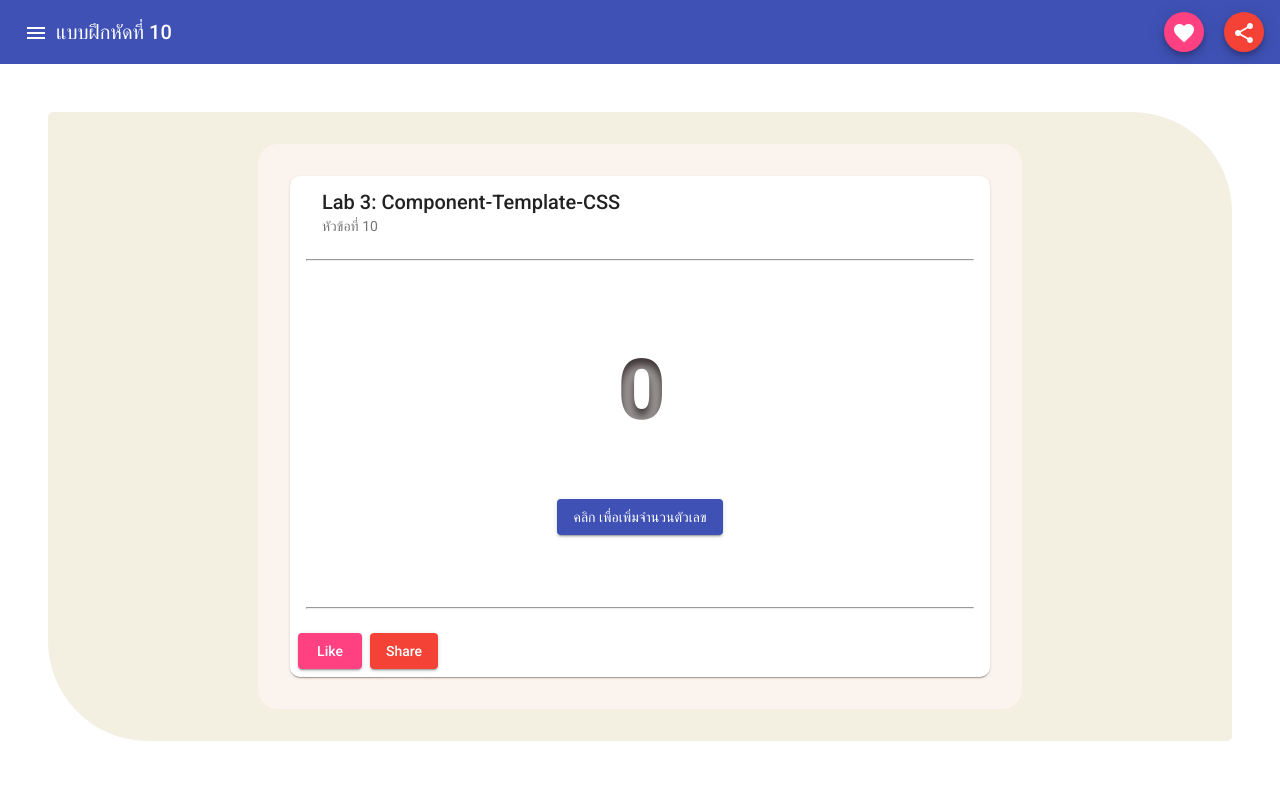
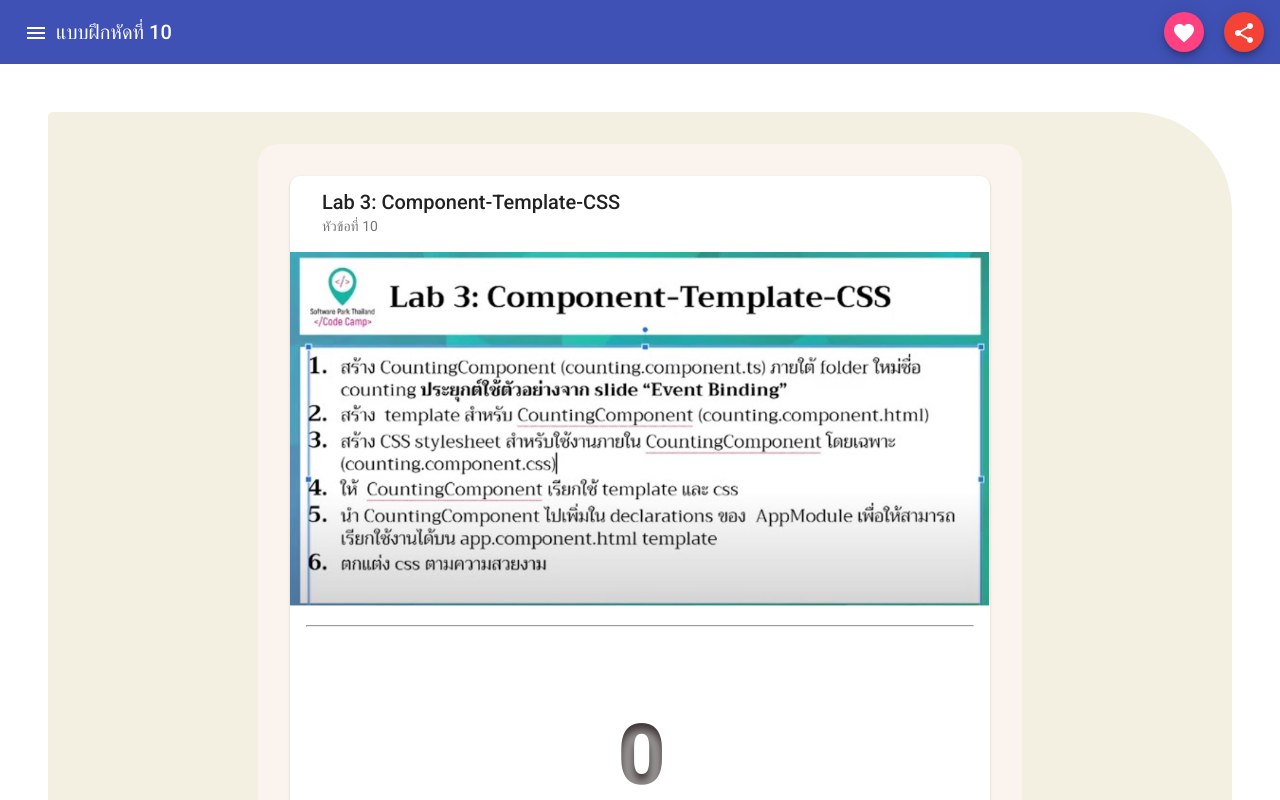
Before and after one commit to kritbovorn/ProjectAngular, an Angular app: page / in a window 1280 px wide. Shown: the top 800 px of the page. Built offline with nearby package versions, Linux system fonts and the light colour scheme.

Commit message:
Insert image question: Finish really

```diff
--- a/src/app/app.component.css
+++ b/src/app/app.component.css
@@ -1,3 +1,8 @@
+
+.space {
+    height: 1rem;
+}
+
 .mainContent {
     margin: 3rem;
     background: rgb(243, 239, 225);
--- a/src/app/app.component.html
+++ b/src/app/app.component.html
@@ -3,3 +3,5 @@
 <div class="mainContent">
     <app-body-content></app-body-content>
 </div>
+
+<div class="space"></div>
--- a/src/app/body-content/body-content.component.html
+++ b/src/app/body-content/body-content.component.html
@@ -7,6 +7,9 @@
             <mat-card-title>Lab 3: Component-Template-CSS</mat-card-title>
             <mat-card-subtitle>หัวข้อที่ 10</mat-card-subtitle>
         </mat-card-header>
+
+            <!-- Image @@@@@@@-->
+        <img mat-card-image src="assets/img/question.png" alt="">
 
         <mat-card-content>
 
```
Also changed, not shown: src/assets/img/question.png (added).
